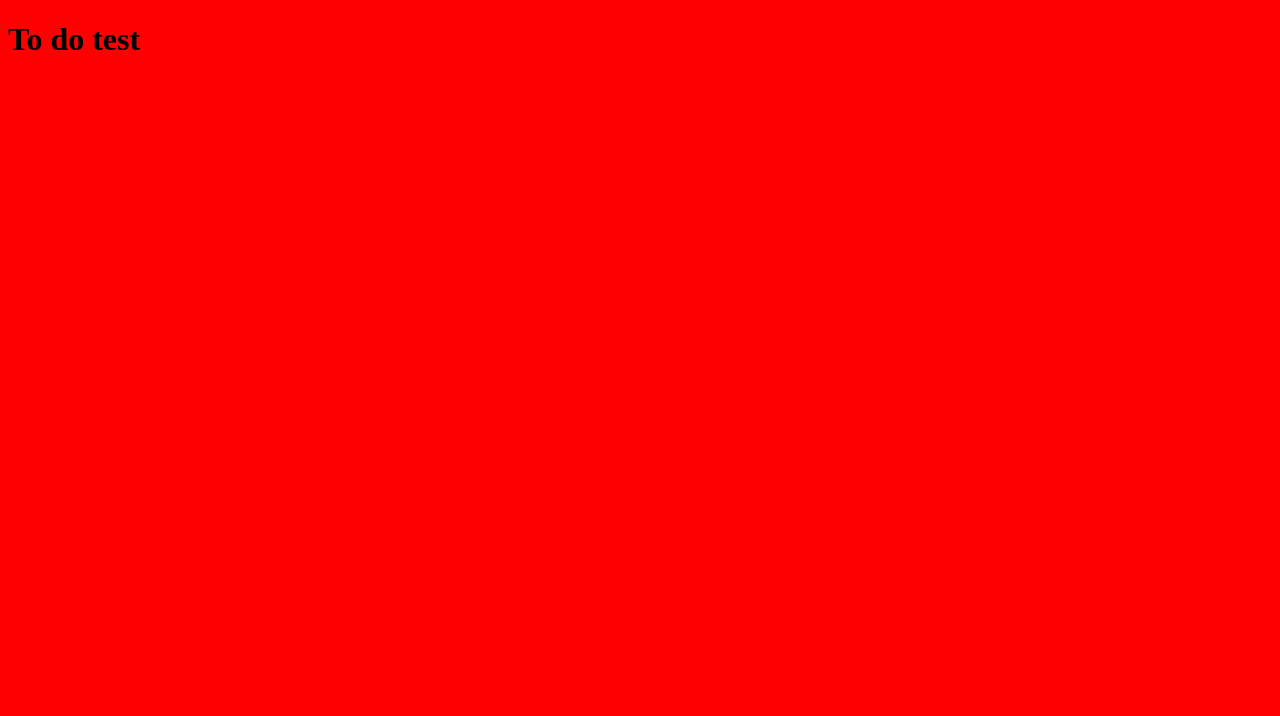
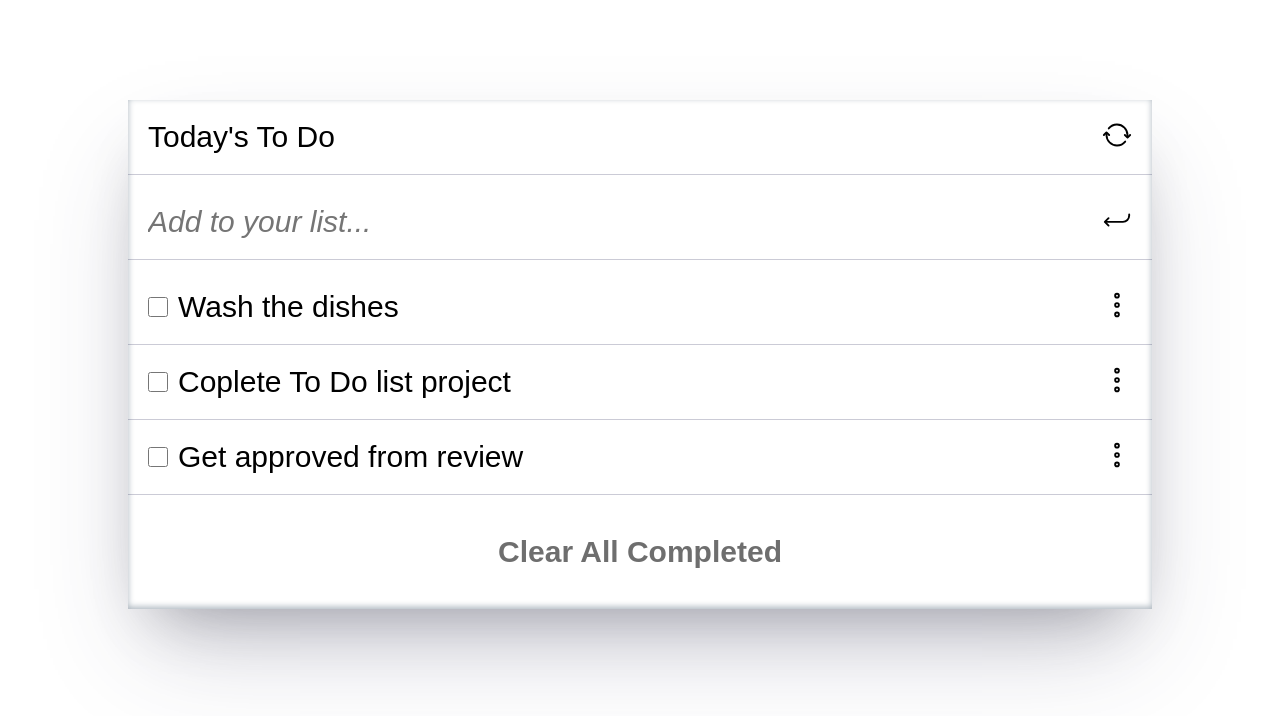
Before and after one commit to jahongiry/To-do-app, a website built with webpack: page src/template.html in a window 1280 px wide. Built offline with nearby package versions, Linux system fonts and the light colour scheme.

Commit message:
Add structure and styles

```diff
--- a/src/index.js
+++ b/src/index.js
@@ -1 +1,13 @@
-import "./styles/main.css";
+import './styles/main.css';
+import generate from './modules/generate_function.js';
+import toDoObject from './modules/to_do_object.js';
+
+const newArr = [];
+toDoObject.map((item) => {
+  newArr.splice(item.index, 0, item);
+  return newArr;
+});
+
+const tasksContainer = document.querySelector('.todo-lists');
+const todoLines = newArr.map((product) => generate(product)).join('');
+tasksContainer.innerHTML = todoLines;
--- /dev/null
+++ b/src/modules/generate_function.js
@@ -0,0 +1,13 @@
+const generate = ({ description }) => `
+  <div class="todo-item">
+  <div class="inner-box">
+  <form class="check-form" action="#">
+    <input type="checkbox" class="checkbox" name="checkbox" value="false">
+    <span class="mark"></span>
+  </form>
+  <p class="task-name">${description}</p>
+</div>
+<ion-icon name="ellipsis-vertical-outline"></ion-icon>
+</div>
+  `;
+export default generate;
--- /dev/null
+++ b/src/modules/to_do_object.js
@@ -0,0 +1,18 @@
+const toDoObject = [
+  {
+    description: 'Wash the dishes',
+    completed: false,
+    index: 0,
+  },
+  {
+    description: 'Coplete To Do list project',
+    completed: false,
+    index: 1,
+  },
+  {
+    description: 'Get approved from review',
+    completed: false,
+    index: 2,
+  },
+];
+export default toDoObject;
--- a/src/styles/main.css
+++ b/src/styles/main.css
@@ -1,3 +1,84 @@
-body {
-  background-color: red;
+* {
+  padding: 0;
+  margin: 0;
+  font-family: sans-serif;
 }
+
+html {
+  font-size: 62.5%;
+}
+
+.main-container {
+  font-size: 3rem;
+  width: 80%;
+  margin: auto;
+  margin-top: 10rem;
+  box-shadow: rgba(50, 50, 93, 0.25) 0 50px 100px -20px, rgba(0, 0, 0, 0.3) 0 30px 60px -30px, rgba(10, 37, 64, 0.35) 0 -2px 6px 0 inset;
+  display: grid;
+  grid-template-columns: 1fr;
+  row-gap: 1rem;
+}
+
+.todo-line {
+  display: flex;
+  justify-content: space-between;
+  padding: 2rem;
+  border-bottom: 1px solid rgba(50, 50, 93, 0.25);
+}
+
+.add-line {
+  display: flex;
+  justify-content: space-between;
+  padding: 2rem;
+  border-bottom: 1px solid rgba(50, 50, 93, 0.25);
+}
+
+.input-form {
+  /* border: none; */
+}
+
+.add-input {
+  border: none;
+  outline: none;
+  font-size: 3rem;
+}
+
+.add-input::placeholder {
+  font-style: italic;
+}
+
+.todo-item {
+  display: flex;
+  justify-content: space-between;
+  padding: 2rem;
+  border-bottom: 1px solid rgba(50, 50, 93, 0.25);
+}
+
+.inner-box {
+  display: flex;
+}
+
+.checkbox {
+  width: 2rem;
+  height: 2rem;
+  margin-right: 1rem;
+}
+
+.clear {
+  text-align: center;
+  padding: 3rem;
+  margin-bottom: 1rem;
+}
+
+.clear-all {
+  font-size: 2rem;
+  text-decoration: none;
+  color: rgba(0, 0, 0, 0.568);
+  transition: 0.4s;
+}
+
+.clear-all:hover,
+.clear-all:active {
+  color: rgba(0, 0, 0, 0.726);
+  border-bottom: 3px solid #00f;
+}
--- a/src/template.html
+++ b/src/template.html
@@ -3,9 +3,38 @@
 <head>
   <meta charset="UTF-8">
   <meta name="viewport" content="width=device-width, initial-scale=1.0">
+  <script type="module" src="https://unpkg.com/ionicons@5.5.2/dist/ionicons/ionicons.esm.js"></script>
+<script nomodule src="https://unpkg.com/ionicons@5.5.2/dist/ionicons/ionicons.js"></script>
   <title>To-do app</title>
 </head>
 <body>
-  <h1>To do test</h1>
+  <main class="main-container">
+  <div class="todo-line">
+    <p>Today's To Do</p>
+    <ion-icon name="sync-outline"></ion-icon>
+  </div>
+  <div class="add-line">
+    <form class="input-form" action="#">
+      <input class="add-input" type="text" placeholder="Add to your list...">
+    </form>
+    <ion-icon name="return-down-back-outline"></ion-icon>
+  </div>
+  <section class="todo-lists">
+    <!-- <div class="todo-item"> -->
+      <!-- <div class="inner-box">
+      <form class="check-form" action="#">
+        <input type="checkbox" class="checkbox" name="checkbox" value="false">
+        <span class="mark"></span>
+      </form>
+      <p class="task-name">Wash dishes</p>
+    </div>
+    <ion-icon name="ellipsis-vertical-outline"></ion-icon> -->
+    <!-- </div> -->
+  </section>
+
+  <div class="clear">
+    <a class="clear-all" href="#"><h2>Clear All Completed</h2></a>
+  </div>
+</main>
 </body>
 </html>
--- a/webpack.config.js
+++ b/webpack.config.js
@@ -1,3 +1,4 @@
+/* eslint-disable */
 const path = require("path");
 const HtmlWebpackPlugin = require("html-webpack-plugin");
 module.exports = {
```
Also changed, not shown: README.md, dist/index.html, dist/index.js.
